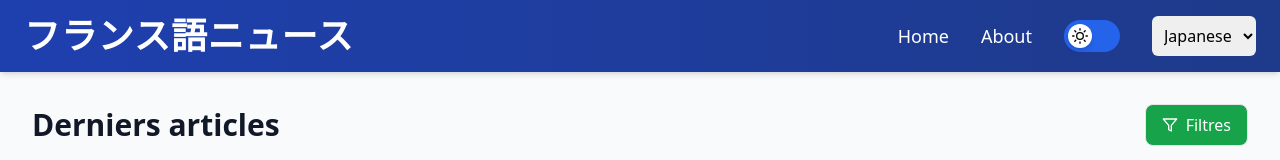
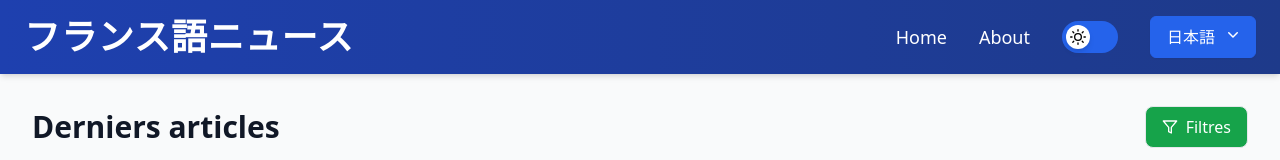
Before and after one commit to horus-4ever/easy-french-news, a Next.js app: page / in a window 1280 px wide. Shown: the top 160 px of the page. Built offline with nearby package versions, Linux system fonts and the light colour scheme; no server answers; the database is empty.

Commit message:
better UI for the language selector in the navbar

```diff
--- a/src/components/TranslationLanguageSelector.tsx
+++ b/src/components/TranslationLanguageSelector.tsx
@@ -1,26 +1,75 @@
 "use client";
 
-import React from "react";
+import React, { useState, useRef, useEffect } from "react";
 import { useTranslationContext } from "@/context/TranslationContext";
 
 const TranslationLanguageSelector: React.FC = () => {
   const { language, setLanguage } = useTranslationContext();
+  const [open, setOpen] = useState(false);
+  const containerRef = useRef<HTMLDivElement>(null);
 
-  const handleChange = (e: React.ChangeEvent<HTMLSelectElement>) => {
-    setLanguage(e.target.value as "japanese" | "english");
+  const toggleOpen = () => {
+    setOpen((prev) => !prev);
   };
 
+  const handleSelect = (lang: "japanese" | "english") => {
+    setLanguage(lang);
+    setOpen(false);
+  };
+
+  // Close dropdown when clicking outside
+  useEffect(() => {
+    const handleClickOutside = (event: MouseEvent) => {
+      if (containerRef.current && !containerRef.current.contains(event.target as Node)) {
+        setOpen(false);
+      }
+    };
+
+    document.addEventListener("mousedown", handleClickOutside);
+    return () => {
+      document.removeEventListener("mousedown", handleClickOutside);
+    };
+  }, []);
+
   return (
-    <div className="ml-4">
-      <select
-        value={language}
-        onChange={handleChange}
-        className="p-1 border rounded-md bg-white dark:bg-gray-800 text-gray-800 dark:text-gray-100"
+    <div ref={containerRef} className="relative inline-block text-left ml-4">
+      <button
+        onClick={toggleOpen}
+        className="inline-flex justify-center w-full rounded-md border border-blue-600 dark:border-blue-400 shadow-sm px-4 py-2 bg-blue-600 dark:bg-blue-800 text-white font-medium hover:bg-blue-700 dark:hover:bg-blue-700 focus:outline-none"
       >
-        <option value="japanese">日本語</option>
-        <option value="english">English</option>
-        {/* Add more options here if needed */}
-      </select>
+        {language === "japanese" ? "日本語" : "English"}
+        <svg
+          className="-mr-1 ml-2 h-5 w-5"
+          xmlns="http://www.w3.org/2000/svg"
+          viewBox="0 0 20 20"
+          fill="currentColor"
+          aria-hidden="true"
+        >
+          <path
+            fillRule="evenodd"
+            d="M5.23 7.21a.75.75 0 011.06.02L10 10.94l3.71-3.71a.75.75 0 111.06 1.06l-4.24 4.25a.75.75 0 01-1.06 0L5.23 8.29a.75.75 0 01.02-1.08z"
+            clipRule="evenodd"
+          />
+        </svg>
+      </button>
+      {open && (
+        <div className="origin-top-right absolute right-0 mt-2 w-36 rounded-md shadow-lg bg-white dark:bg-gray-800 ring-1 ring-black ring-opacity-5 focus:outline-none z-50">
+          <div className="py-1">
+            <button
+              onClick={() => handleSelect("japanese")}
+              className="block w-full text-center px-4 py-2 text-sm text-gray-700 dark:text-gray-200 hover:bg-gray-100 dark:hover:bg-gray-700"
+            >
+              日本語
+            </button>
+            <button
+              onClick={() => handleSelect("english")}
+              className="block w-full text-center px-4 py-2 text-sm text-gray-700 dark:text-gray-200 hover:bg-gray-100 dark:hover:bg-gray-700"
+            >
+              English
+            </button>
+          </div>
+        </div>
+      )}
     </div>
   );
 };
--- a/src/components/navbar/Navbar.tsx
+++ b/src/components/navbar/Navbar.tsx
@@ -60,16 +60,7 @@ export default function Navbar() {
             </div>
 
             {/* 4) Language Selector */}
-            <select
-              value={language}
-              onChange={handleLanguageChange}
-              className="ml-4 p-2 text-black rounded-md dark:text-white dark:bg-gray-700"
-              aria-label="Select Translation Language"
-            >
-              <option value="japanese">Japanese</option>
-              <option value="english">English</option>
-              {/* Add more languages if you have them in your `vocabulary.translations` */}
-            </select>
+            <TranslationLanguageSelector />
           </div>
 
           <button
```
